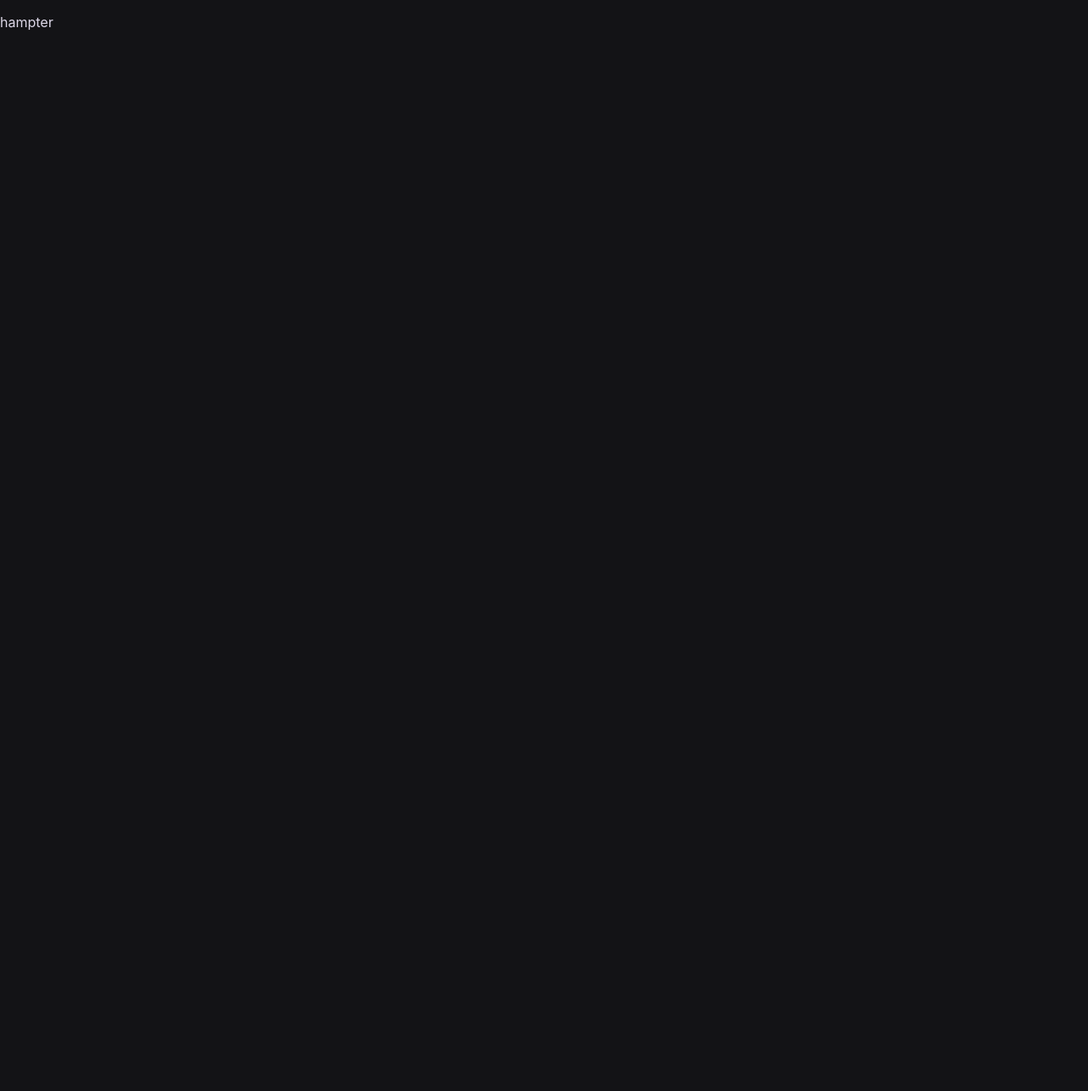
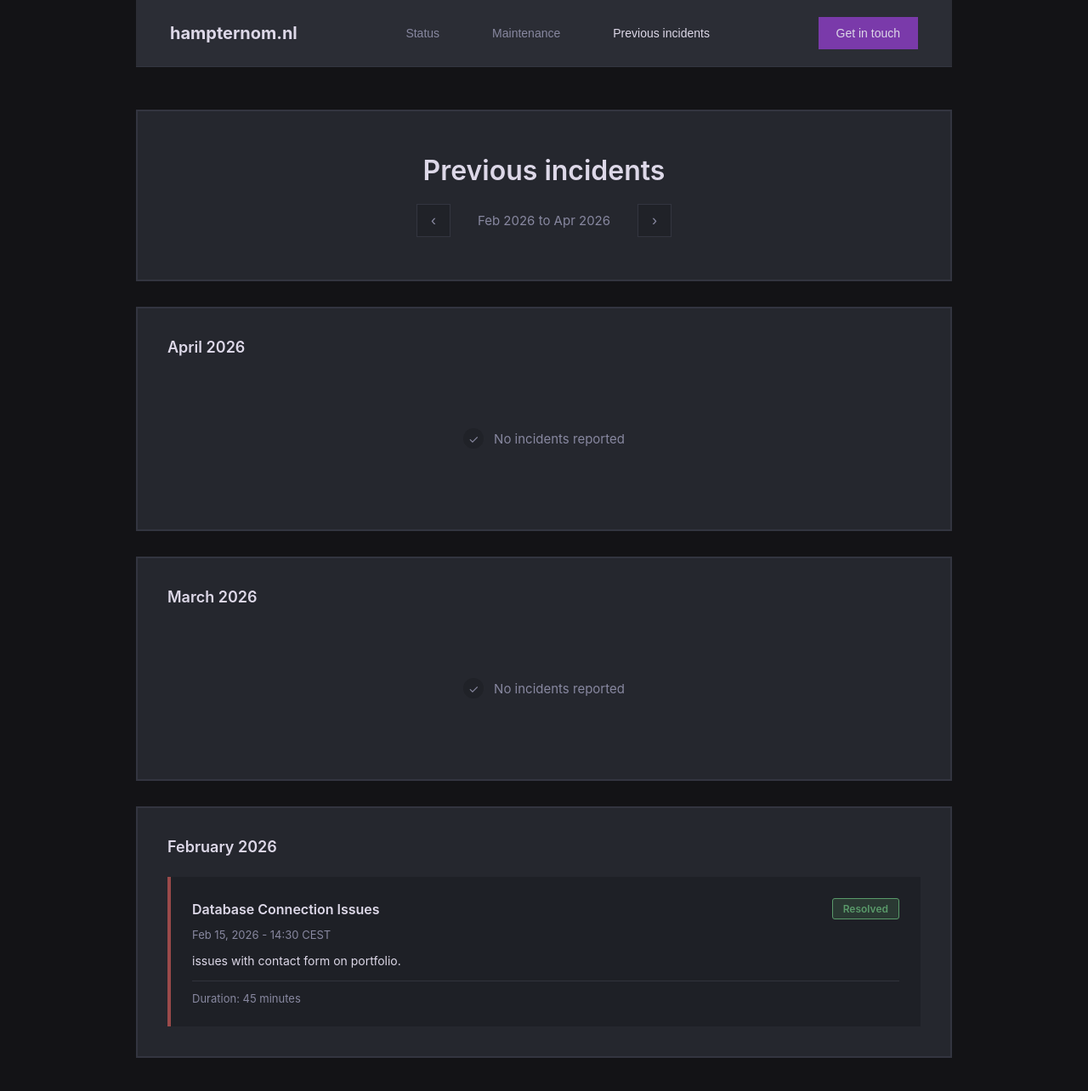
Before and after one commit to Hampter-0/status_page, an Angular app: page /incidents in a window 1280 px wide. Shown: the top 1284 px of the page at 85% size. Before the commit the page ends 800 px from the top, so only its background shows below. Built offline with nearby package versions, Linux system fonts and the light colour scheme; a web font is replaced by a local one.

Commit message:
added incidents page styling, state management, and date switch buttons for future date navigation

```diff
--- a/src/app/incidents/incidents.css
+++ b/src/app/incidents/incidents.css
@@ -0,0 +1,160 @@
+.main-content {
+    display: flex;
+    flex-direction: column;
+    min-height: 100vh;
+}
+
+.content-wrapper {
+    display: flex;
+    flex-direction: column;
+    align-items: center;
+    gap: 30px;
+    padding: 50px 20px;
+    max-width: 1000px;
+    margin: 0 auto;
+    width: 100%;
+}
+
+.incidents-header {
+    display: flex;
+    flex-direction: column;
+    align-items: center;
+    gap: 20px;
+    padding: 50px;
+    width: 100%;
+    background-color: var(--card-bg);
+    border: 2px solid var(--border);
+}
+
+.incidents-header h1 {
+    font-size: 32px;
+    font-weight: 600;
+    margin: 0;
+    color: var(--text);
+}
+
+.date-navigation {
+    display: flex;
+    align-items: center;
+    gap: 20px;
+}
+
+.date-nav-btn {
+    background-color: var(--nav-dark);
+    border: 1px solid var(--border);
+    color: var(--text-muted);
+    padding: 8px 16px;
+    cursor: pointer;
+    font-size: 18px;
+    transition: opacity 0.2s;
+}
+
+.date-nav-btn:hover {
+    opacity: 0.8;
+}
+
+.date-range {
+    color: var(--text-muted);
+    font-size: 15px;
+    min-width: 180px;
+    text-align: center;
+}
+
+.incidents-container {
+    background-color: var(--card-bg);
+    width: 100%;
+    border: 2px solid var(--border);
+    padding: 35px;
+}
+
+.month-title {
+    font-size: 18px;
+    font-weight: 600;
+    margin-bottom: 25px;
+    color: var(--text);
+}
+
+.no-incidents {
+    display: flex;
+    align-items: center;
+    justify-content: center;
+    gap: 12px;
+    padding: 60px 20px;
+    color: var(--text-muted);
+    font-size: 15px;
+}
+
+.check-icon {
+    width: 24px;
+    height: 24px;
+    background-color: var(--nav-dark);
+    border-radius: 50%;
+    display: flex;
+    align-items: center;
+    justify-content: center;
+    color: var(--text-muted);
+    font-size: 14px;
+}
+
+.incident-item {
+    padding: 25px;
+    background-color: var(--card-footer-bg);
+    border-left: 4px solid var(--status-offline);
+    margin-bottom: 15px;
+}
+
+.incident-item:last-child {
+    margin-bottom: 0;
+}
+
+.incident-header {
+    display: flex;
+    justify-content: space-between;
+    align-items: center;
+    margin-bottom: 10px;
+}
+
+.incident-title {
+    font-size: 16px;
+    font-weight: 600;
+    color: var(--text);
+}
+
+.incident-status {
+    padding: 4px 12px;
+    font-size: 12px;
+    font-weight: 600;
+    border-radius: 3px;
+}
+
+.incident-status.resolved {
+    background-color: rgba(90, 154, 106, 0.2);
+    color: var(--status-online);
+    border: 1px solid var(--status-online);
+}
+
+.incident-status.ongoing {
+    background-color: rgba(154, 74, 74, 0.2);
+    color: var(--status-offline);
+    border: 1px solid var(--status-offline);
+}
+
+.incident-date {
+    font-size: 13px;
+    color: var(--text-muted);
+    margin-bottom: 12px;
+}
+
+.incident-description {
+    font-size: 14px;
+    line-height: 1.6;
+    color: var(--text);
+    margin-bottom: 12px;
+}
+
+.incident-duration {
+    font-size: 13px;
+    color: var(--text-muted);
+    padding-top: 12px;
+    border-top: 1px solid var(--border-dark);
+}
--- a/src/app/incidents/incidents.html
+++ b/src/app/incidents/incidents.html
@@ -1 +1,59 @@
-<p>hampter</p>
+<div class="main-content">
+    <nav class="nav">
+        <div class="nav-left">
+            <div class="nav-logo" onclick="window.open('https://hampternom.nl', '_blank')">hampternom.nl</div>
+        </div>
+        <div class="nav-center">
+            <button class="nav-btn" routerLink="/status">Status</button>
+            <button class="nav-btn" routerLink="/maintenance">Maintenance</button>
+            <button class="nav-btn active" routerLink="/incidents">Previous incidents</button>
+        </div>
+        <div class="nav-right">
+            <button class="btn" onclick="window.location.href='https://portfolio.hampternom.nl/#contact'">Get in
+                touch</button>
+        </div>
+    </nav>
+
+    <div class="content-wrapper">
+        <div class="incidents-header">
+            <h1>Previous incidents</h1>
+            <div class="date-navigation">
+                <button class="date-nav-btn">‹</button>
+                <span class="date-range">Feb 2026 to Apr 2026</span>
+                <button class="date-nav-btn">›</button>
+            </div>
+        </div>
+
+        <div class="incidents-container">
+            <div class="month-title">April 2026</div>
+            <div class="no-incidents">
+                <span class="check-icon">✓</span>
+                No incidents reported
+            </div>
+        </div>
+
+        <div class="incidents-container">
+            <div class="month-title">March 2026</div>
+            <div class="no-incidents">
+                <span class="check-icon">✓</span>
+                No incidents reported
+            </div>
+        </div>
+
+        <div class="incidents-container">
+            <div class="month-title">February 2026</div>
+
+            <div class="incident-item">
+                <div class="incident-header">
+                    <div class="incident-title">Database Connection Issues</div>
+                    <div class="incident-status resolved">Resolved</div>
+                </div>
+                <div class="incident-date">Feb 15, 2026 - 14:30 CEST</div>
+                <div class="incident-description">
+                    issues with contact form on portfolio.
+                </div>
+                <div class="incident-duration">Duration: 45 minutes</div>
+            </div>
+        </div>
+    </div>
+</div>
```
Also changed, not shown: src/app/incidents/incidents.ts (+8 -2 lines).
